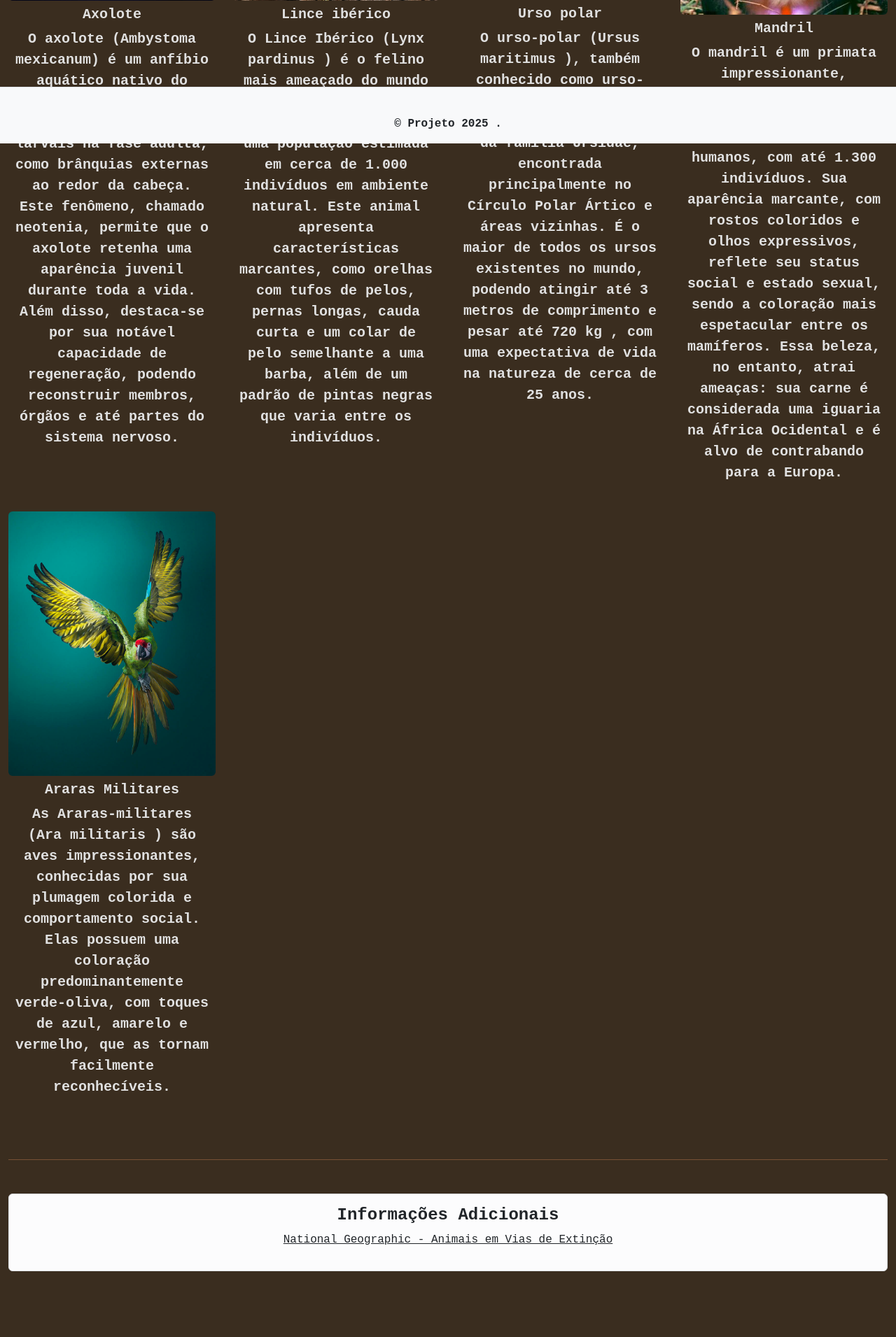
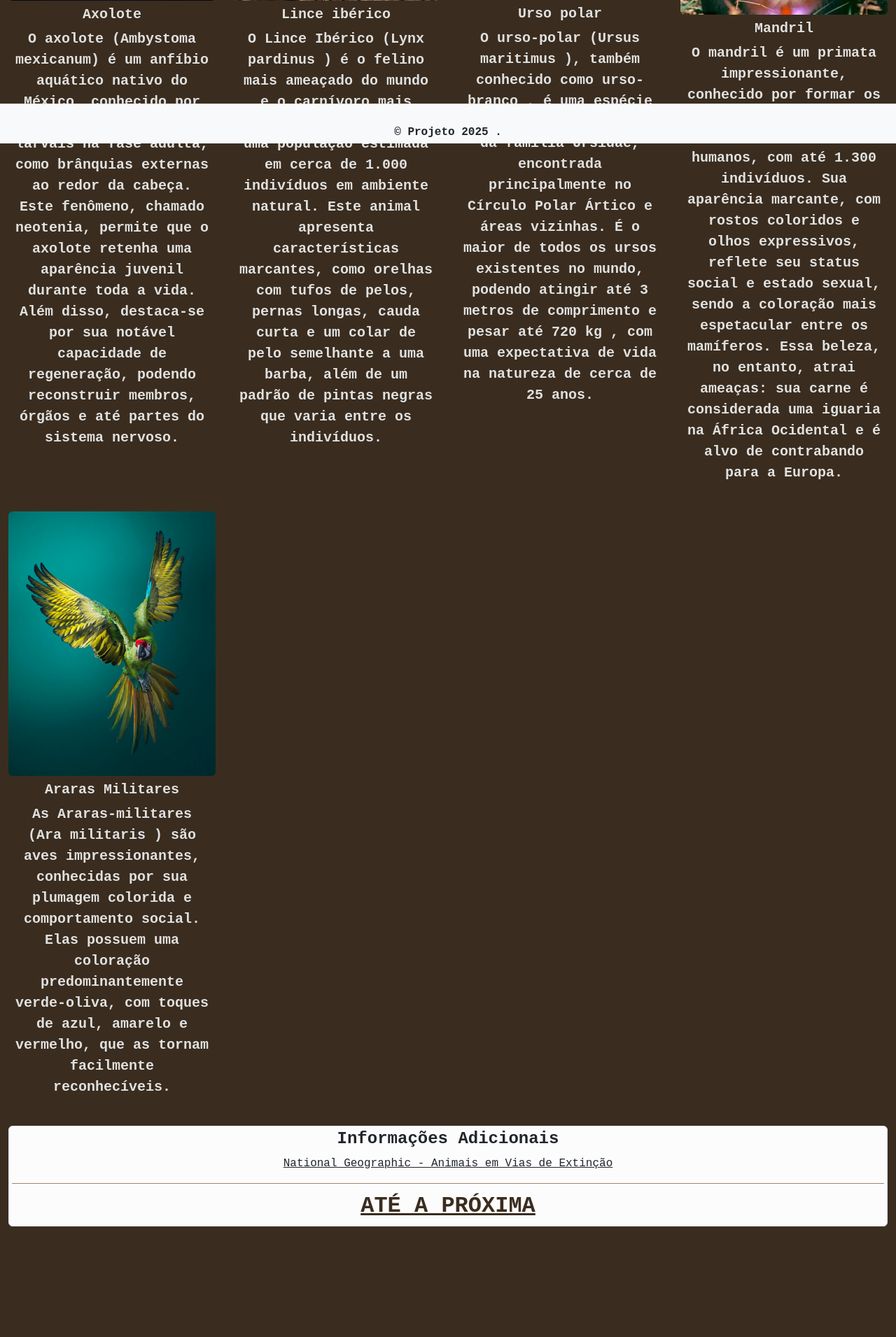
Before and after one commit to D3rkian/projeto_flask, a Flask app: page /baseee in a window 1280 px wide. Shown: the part 595-2506 px from the top of the page at 70% size. After the commit the page ends 2348 px from the top, so only its background shows below. Run offline with Flask 3, Linux system fonts and the light colour scheme.

Commit message:
nono commit

```diff
--- a/main.py
+++ b/main.py
@@ -25,6 +25,9 @@ def render_basee():
 def render_baseee():
     return render_template('baseef2.html')
 
+@app.route('/baseeee')
+def render_baseeee():
+    return render_template('fim.html')
 
 #@app.route('/<pessoa>')
 #def exibir_contato_de_alguem(pessoa):
--- a/templates/basee.html
+++ b/templates/basee.html
@@ -29,11 +29,12 @@
             </div>
         {% endblock contentheader %}
 
+    </section>
         {% block content %}
         {% endblock %}
     </main>
 
-    <footer class="custom-footer text-center p-3 fixed-bottom bg-light">
+    <footer class="custom-footer text-center p-1 fixed-bottom bg-light">
 
         <p class="mb-0 text-dark fw-bold my-4 text-justify">&copy; Projeto 2025 .</p>
     </footer>
--- a/templates/baseef2.html
+++ b/templates/baseef2.html
@@ -4,10 +4,6 @@
 
 {% block page_title %}Animais em Extinção{% endblock %}
 
-{% block extra_head_css %}
-    {{ super() }}
-    <link rel="stylesheet" >
-{% endblock %}
 
 {% block content %}
 <div class="container-fluid mt-4">
@@ -62,16 +58,20 @@
 
     </div>
 
-    <hr class="my-5">
+    <section class="text-center p-1 mb-4 rounded bg-light-subtle border ">
 
-    <section class="text-center p-3 mb-4 rounded bg-light-subtle border ">
         <h3 class="h4 fw-bold text-dark">Informações Adicionais</h3>
         <p>
             <a href="https://www.nationalgeographic.pt/mundo-animal/fotogaleria-animais-vias-extincao_4329?utm_source=chatgpt.com" target="_blank" rel="noopener noreferrer" class="link-dark fw-medium">
                 National Geographic - Animais em Vias de Extinção
             </a>
         </p>
+    <hr class="my-2">
+    <div class="text-center" >
+<a class="fw-bold fs-2" style="color: #3a2d1f;" href="{{ url_for('render_baseeee') }}"> ATÉ A PRÓXIMA</a>
+  </div >
     </section>
 
 </div>
+
 {% endblock %}
```
Also changed, not shown: templates/fim.html (added, +17 -0 lines), 1 other file.
